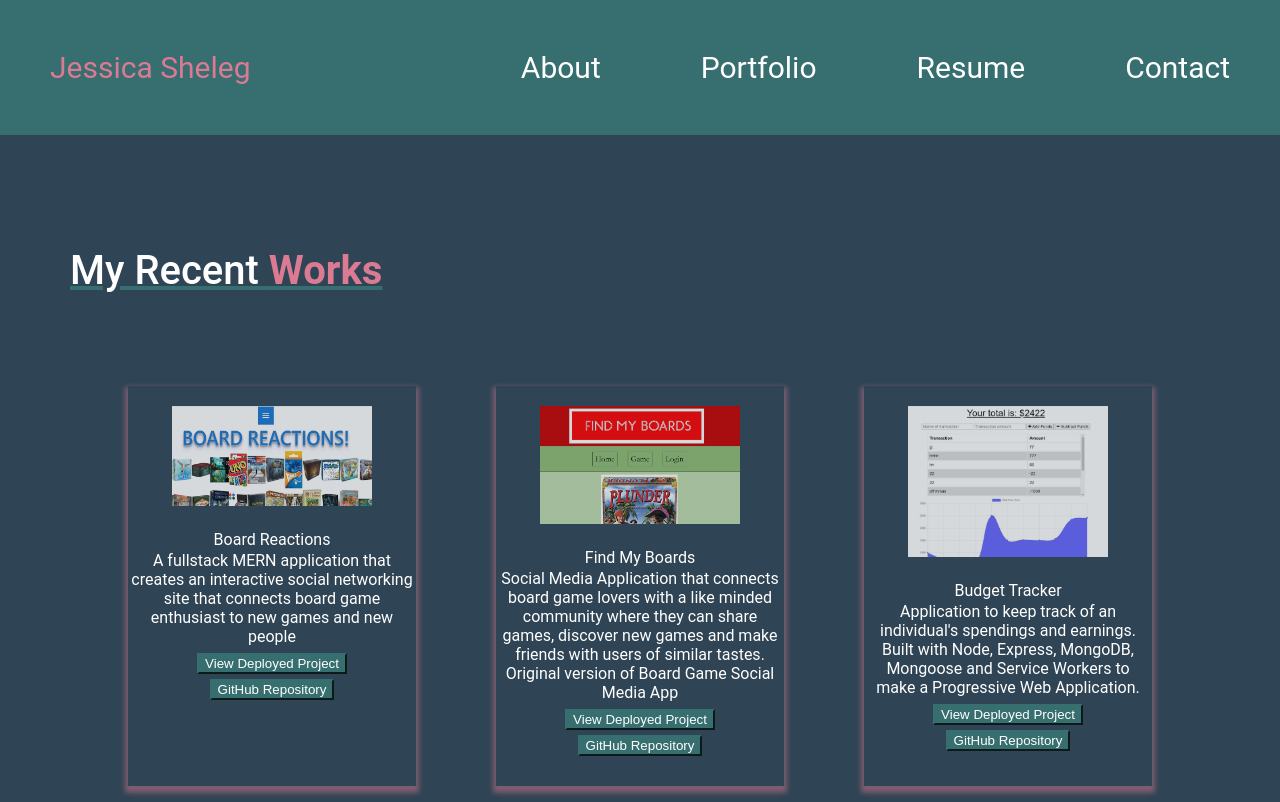
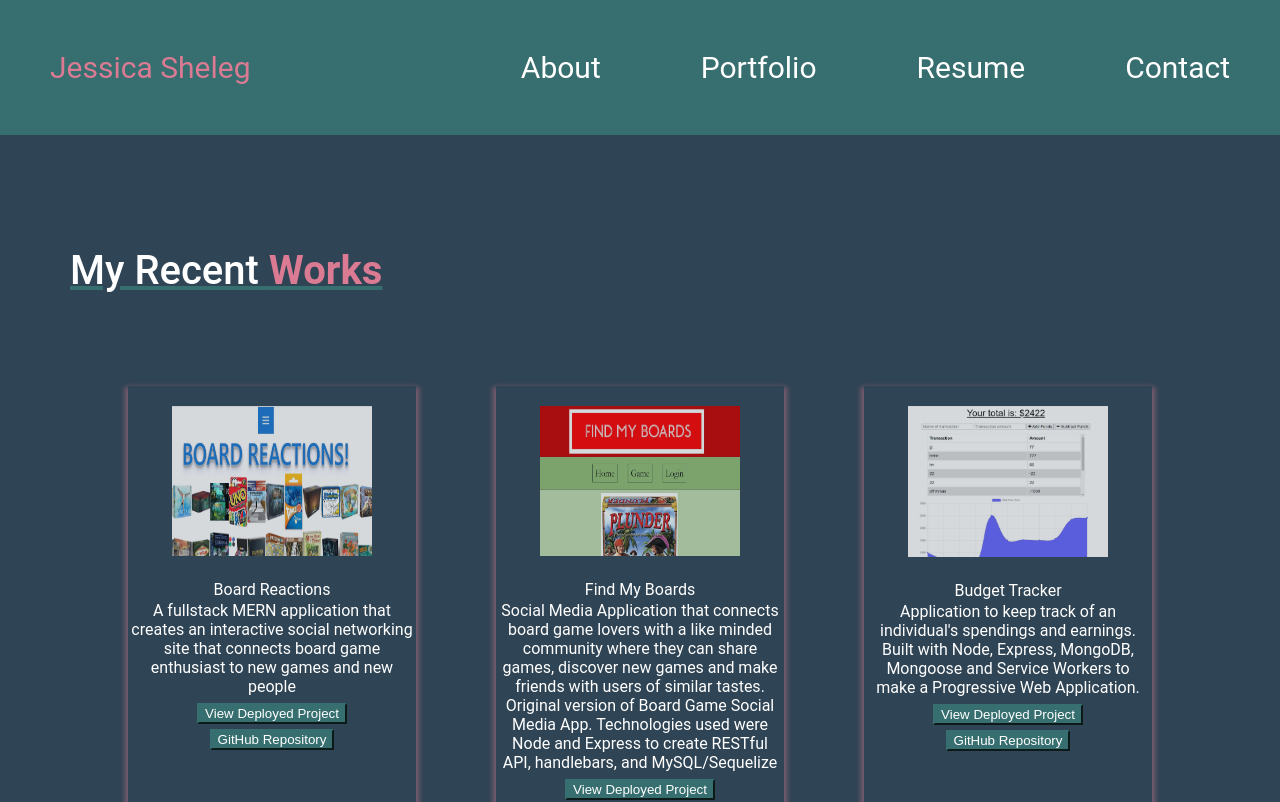
Before and after one commit to JSheleg/professional-portfolio-react, a React (Create React App) app: page /portfolio in a window 1280 px wide. Shown: the top 802 px of the page. Built offline with nearby package versions, Linux system fonts and the light colour scheme.

Commit message:
update pictures and discription of projects

```diff
--- a/src/components/ProjectCard/index.js
+++ b/src/components/ProjectCard/index.js
@@ -5,7 +5,7 @@ function ProjectCard(props){
     return(
 
         <Card className="project-card-view" style={{ width: '18rem' , textAlign:"center", margin:'15px'}}>
-            <Card.Img className="project-card-img" variant="top" src={props.imgPath} style={{ minHeight:'100px'}} />
+            <Card.Img className="project-card-img" variant="top" src={props.imgPath} style={{ minHeight:'150px'}} />
             <Card.Body>
                 <Card.Title>{props.title}</Card.Title>
                 <Card.Text style={{margin:'2px'}}>
--- a/src/components/pages/Portfolio/index.js
+++ b/src/components/pages/Portfolio/index.js
@@ -35,7 +35,7 @@ function Projects(){
                     <ProjectCard
                         imgPath={project2}
                         title="Find My Boards"
-                        description="Social Media Application that connects board game lovers with a like minded community where they can share games, discover new games and make friends with users of similar tastes. Original version of Board Game Social Media App"
+                        description="Social Media Application that connects board game lovers with a like minded community where they can share games, discover new games and make friends with users of similar tastes. Original version of Board Game Social Media App. Technologies used were Node and Express to create RESTful API, handlebars, and MySQL/Sequelize"
                         link="https://findmyboards.herokuapp.com/"
                         githublink="https://github.com/JSheleg/find-my-boards"
                     />
```
Also changed, not shown: src/App.css (+0 -7 lines).
